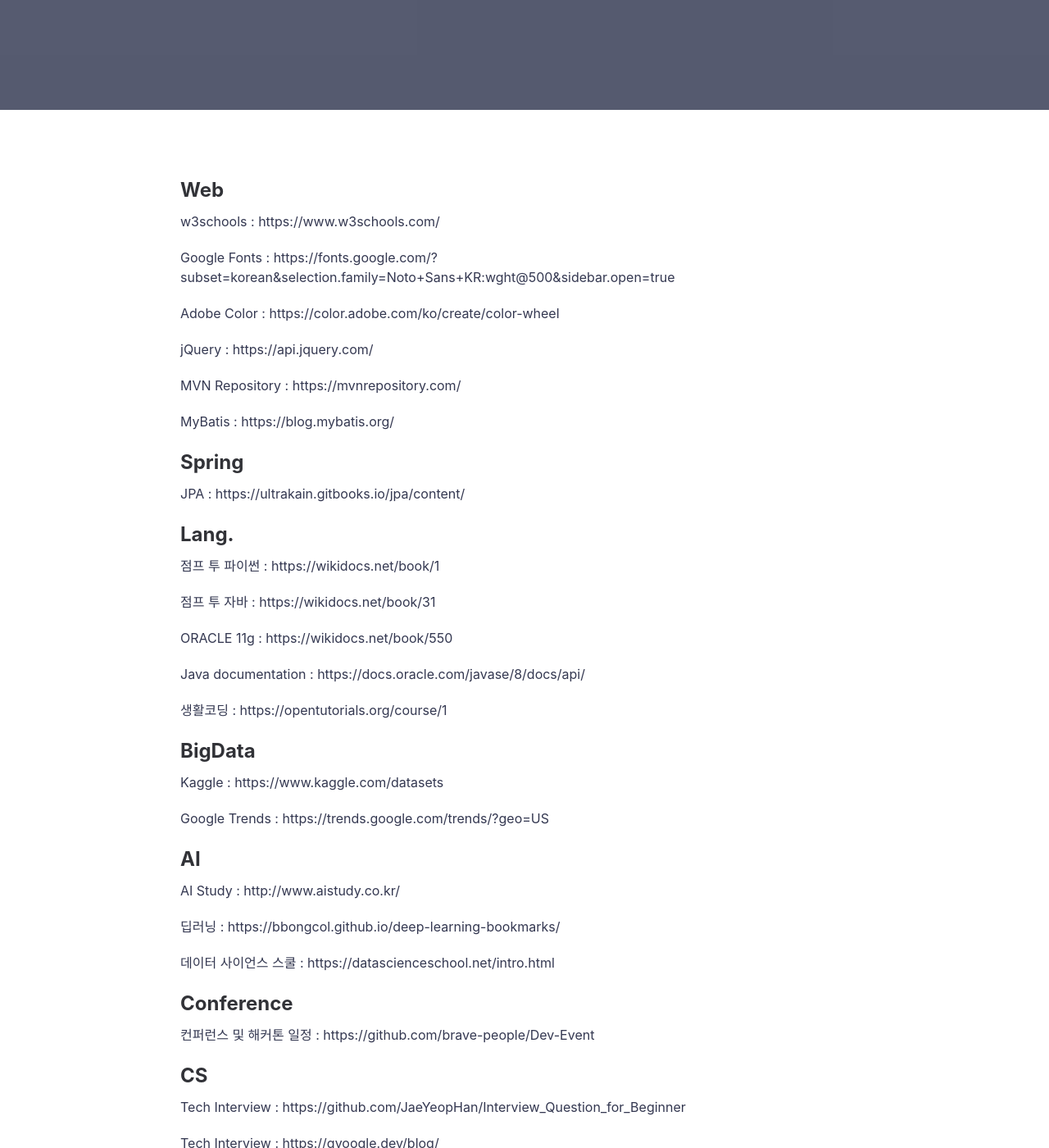
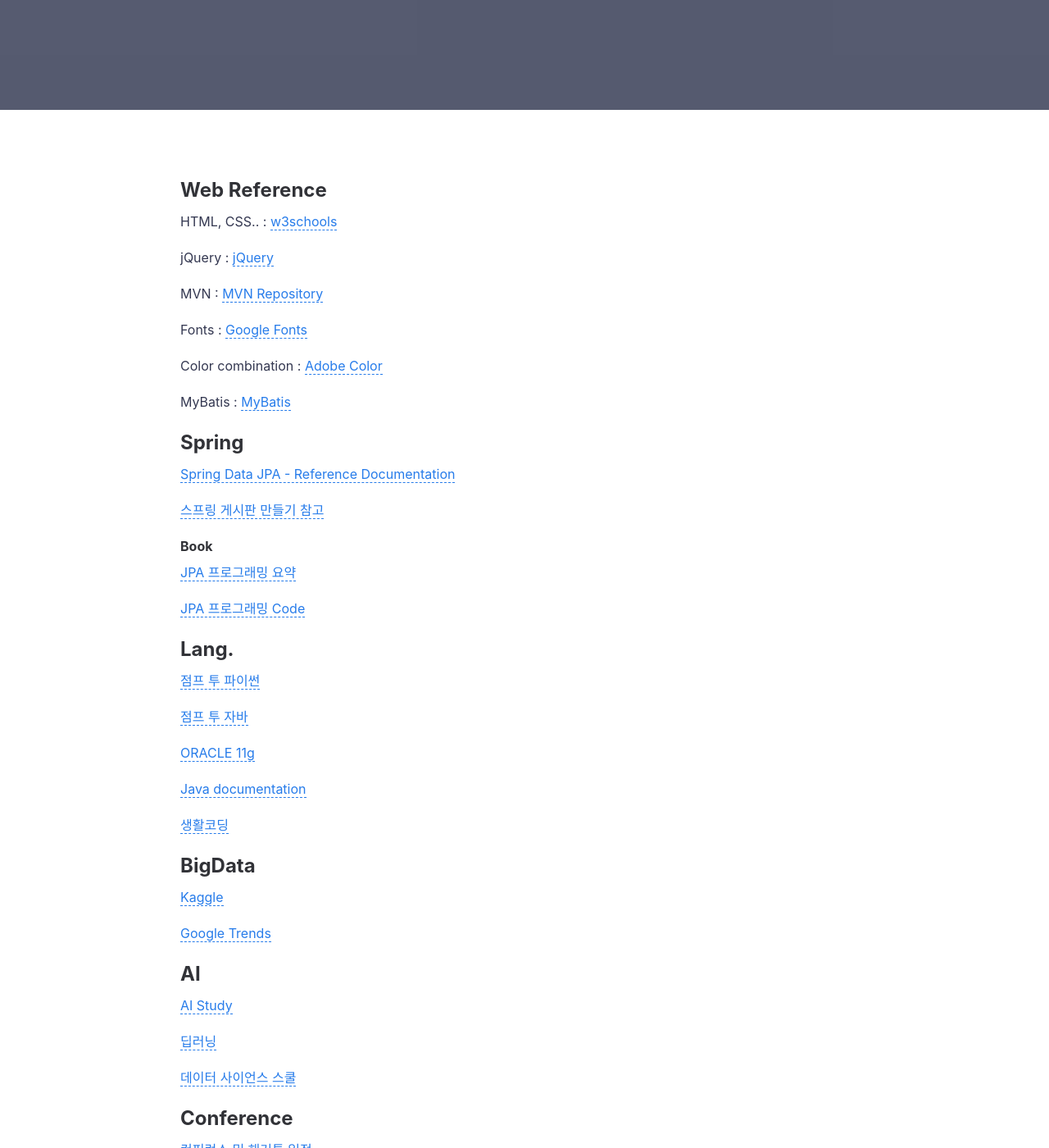
Before and after one commit to jihunparkme/jihunparkme.github.io, a Jekyll site: the page built from _posts/2020-12-18-Useful-Sites.md, in a window 1280 px wide and 1400 px high, scrolled down 442 px. Shown: the whole window at 82% size. Built offline with Jekyll 4.4.1, drawn with Linux system fonts in a browser that asks for light colours; comment, search, counter and statistics services are not loaded; some of the changed text lies outside the part shown.

Commit message:
edit contents

```diff
--- a/_posts/2020-12-18-Useful-Sites.md
+++ b/_posts/2020-12-18-Useful-Sites.md
@@ -10,104 +10,114 @@
 
 
 
+## Web Reference
+
+HTML, CSS.. : [w3schools](#https://www.w3schools.com/)
 
 
 
+jQuery : [jQuery](#https://api.jquery.com/)
 
-## Web
+MVN : [MVN Repository](#https://mvnrepository.com/)
 
-w3schools : https://www.w3schools.com/
 
-Google Fonts : https://fonts.google.com/?subset=korean&selection.family=Noto+Sans+KR:wght@500&sidebar.open=true
 
-Adobe Color : https://color.adobe.com/ko/create/color-wheel
+Fonts : [Google Fonts](#https://fonts.google.com/?subset=korean&selection.family=Noto+Sans+KR:wght@500&sidebar.open=true)
 
-jQuery : https://api.jquery.com/
+Color combination : [Adobe Color](#https://color.adobe.com/ko/create/color-wheel)
 
-MVN Repository : https://mvnrepository.com/
 
-MyBatis : https://blog.mybatis.org/
+
+MyBatis : [MyBatis](#https://blog.mybatis.org/)
 
 
 
 ## Spring
 
-JPA : https://ultrakain.gitbooks.io/jpa/content/
+[Spring Data JPA - Reference Documentation](#https://docs.spring.io/spring-data/jpa/docs/1.8.0.RELEASE/reference/html/#jpa.repositories)
+
+[스프링 게시판 만들기 참고](#https://melonpeach.tistory.com/category/%EC%9B%B9%EA%B0%9C%EB%B0%9C/%EC%8A%A4%ED%94%84%EB%A7%81%20%EA%B2%8C%EC%8B%9C%ED%8C%90%20%EB%A7%8C%EB%93%A4%EA%B8%B0?page=1)
+
+#### Book
+
+[JPA 프로그래밍 요약](#https://ultrakain.gitbooks.io/jpa/content/)
+
+[JPA 프로그래밍 Code](#https://github.com/holyeye/jpabook)
 
 
 
 ## Lang.
 
-점프 투 파이썬 : https://wikidocs.net/book/1
+[점프 투 파이썬](#https://wikidocs.net/book/1)
 
-점프 투 자바 : https://wikidocs.net/book/31
+[점프 투 자바](#https://wikidocs.net/book/31)
 
-ORACLE 11g : https://wikidocs.net/book/550
+[ORACLE 11g](#https://wikidocs.net/book/550)
 
-Java documentation : https://docs.oracle.com/javase/8/docs/api/
+[Java documentation](#https://docs.oracle.com/javase/8/docs/api/)
 
-생활코딩 : https://opentutorials.org/course/1
+[생활코딩](#https://opentutorials.org/course/1)
 
 
 
 ## BigData
 
-Kaggle : https://www.kaggle.com/datasets
+[Kaggle](#https://www.kaggle.com/datasets)
 
-Google Trends : https://trends.google.com/trends/?geo=US
+[Google Trends](#https://trends.google.com/trends/?geo=US)
 
 
 
 ## AI
 
-AI Study : http://www.aistudy.co.kr/
+[AI Study](#http://www.aistudy.co.kr/)
 
-딥러닝 : https://bbongcol.github.io/deep-learning-bookmarks/
+[딥러닝](#https://bbongcol.github.io/deep-learning-bookmarks/)
 
-데이터 사이언스 스쿨 : https://datascienceschool.net/intro.html
+[데이터 사이언스 스쿨](#https://datascienceschool.net/intro.html)
 
 
 
 ## Conference
 
-컨퍼런스 및 해커톤 일정 : https://github.com/brave-people/Dev-Event
+[컨퍼런스 및 해커톤 일정](#https://github.com/brave-people/Dev-Event)
 
 
 
 ## CS
 
-Tech Interview : https://github.com/JaeYeopHan/Interview_Question_for_Beginner
+[Tech Interview](#https://github.com/JaeYeopHan/Interview_Question_for_Beginner)
 
-Tech Interview : https://gyoogle.dev/blog/
+[Tech Interview](#https://gyoogle.dev/blog/)
 
-Tech Interview : https://goodgid.github.io/Prepared-for-Computer-Science/
+[Tech Interview](#https://goodgid.github.io/Prepared-for-Computer-Science/)
 
-Coding Interview : https://github.com/jwasham/coding-interview-university
+[Coding Interview](#https://github.com/jwasham/coding-interview-university)
 
-개발자 전공 지식 : https://github.com/gyoogle/tech-interview-for-developer
+[개발자 전공 지식](#https://github.com/gyoogle/tech-interview-for-developer)
 
 
 
 ## English
 
-TED : https://www.ted.com/
+[TED](#https://www.ted.com/)
 
-뉴스, 이제 영어로 듣자! : https://news.naver.com/main/hotissue/sectionList.nhn?mid=hot&sid1=104&cid=933879
+[뉴스, 이제 영어로 듣자!](#https://news.naver.com/main/hotissue/sectionList.nhn?mid=hot&sid1=104&cid=933879)
 
-Text To Speech : https://text-to-speech.imtranslator.net/speech.asp
+[Text To Speech](#https://text-to-speech.imtranslator.net/speech.asp)
 
 
 
 ## Career
 
-주니어 개발자 취업 정보 : https://github.com/jojoldu/junior-recruit-scheduler
+[주니어 개발자 취업 정보](#https://github.com/jojoldu/junior-recruit-scheduler)
 
 
 
 ## Etc.
 
-EMOJI : https://www.webfx.com/tools/emoji-cheat-sheet/
+[EMOJI](#https://www.webfx.com/tools/emoji-cheat-sheet/)
 
-Icons : https://fontello.com/
+[Icons](#https://fontello.com/)
 
-Backend Developer Roadmap : https://roadmap.sh/backend
+[Backend Developer Roadmap](#https://roadmap.sh/backend)
```
